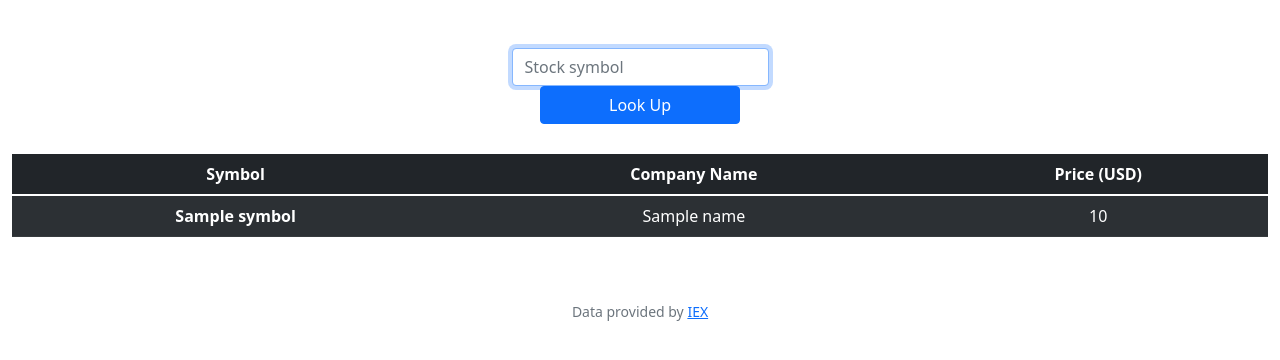
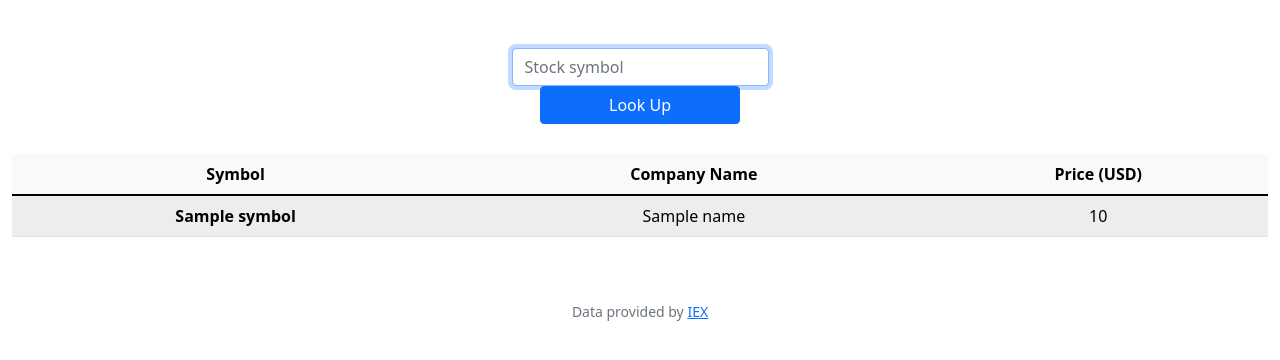
Before and after one commit to KashyapBathina/CS_50, a Flask app: template finance/templates/quoted.html in a window 1280 px wide. Shown: the part 76-436 px from the top of the page. Run offline with Flask 2, Linux system fonts and the light colour scheme; the template is opened without the code that fills it: most values are stand-ins (such as "Sample title", 1, 10 or a date in 2020); some libraries are stand-ins or nearby versions.

Commit message:
Fri, Jul 8, 2022, 1:11 AM +00:00

```diff
--- a/finance/templates/quoted.html
+++ b/finance/templates/quoted.html
@@ -13,7 +13,7 @@
         <button style='width: 200px' class="btn btn-primary" type="submit">Look Up</button>
     </form>
 
-    <table style='margin-top: 30px' class="table table-striped table-dark">
+    <table style='margin-top: 30px' class="table table-striped table-light">
       <thead>
         <tr>
           <th scope="col"> Symbol </th>
```
Also changed, not shown: 1 other file.
